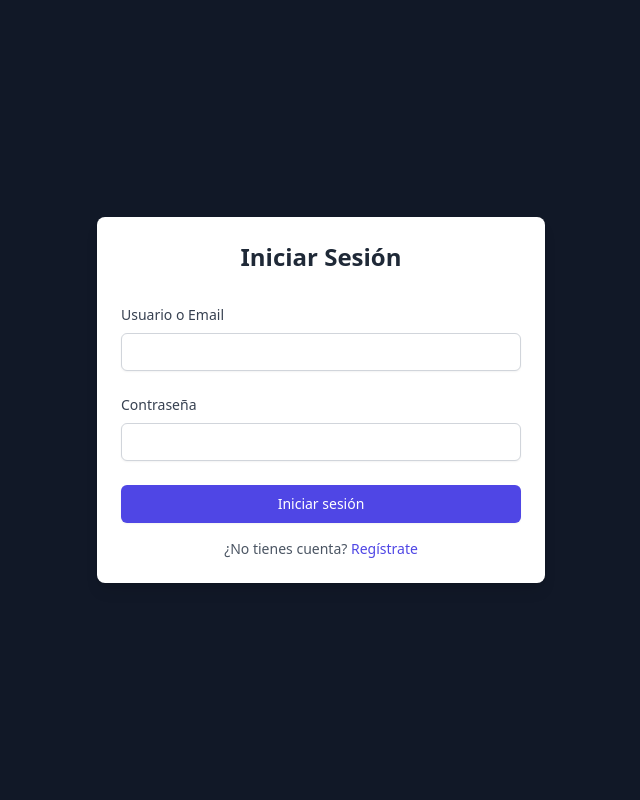
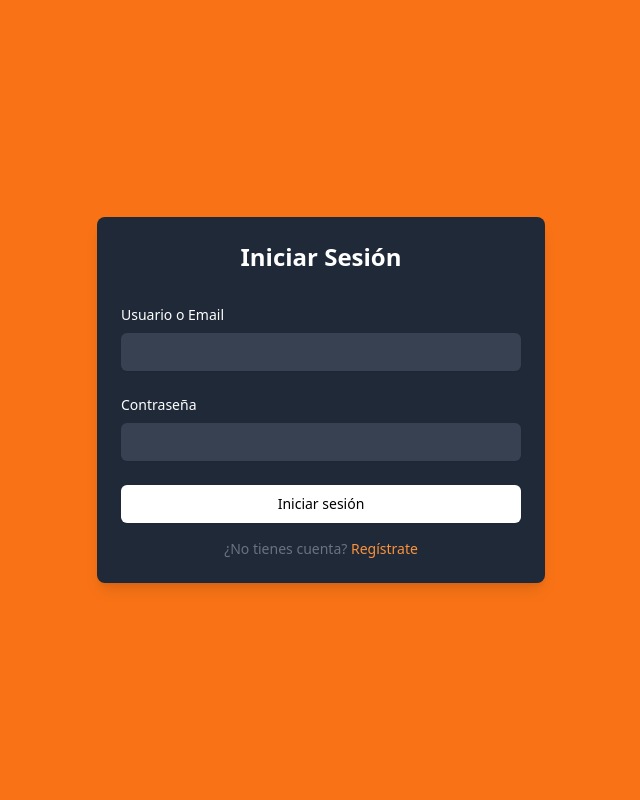
Before and after one commit to juan2005elpapu/webjanaypedidos, a Django app: page /accounts/login/ in a window 1280 px wide. Shown: the whole page, without its empty margins (319-959 px from the left). Run offline with Django 5.2, Linux system fonts and the light colour scheme; some libraries are stand-ins or nearby versions.

Commit message:
paginas de login y signup terminadas

```diff
--- a/project/accounts/templates/accounts/login.html
+++ b/project/accounts/templates/accounts/login.html
@@ -3,9 +3,9 @@
 
 {% block content %}
 <div class="flex items-center justify-center min-h-screen">
-    <div class="max-w-md w-full p-6 bg-white rounded-lg shadow-lg">
+    <div class="max-w-md w-full p-6 bg-gray-800 rounded-lg shadow-lg">
         <div class="flex justify-center mb-8">
-            <h1 class="text-2xl font-bold text-gray-800">Iniciar Sesión</h1>
+            <h1 class="text-2xl font-bold text-white">Iniciar Sesión</h1>
         </div>
 
         <form method="post" class="space-y-6">
@@ -13,7 +13,7 @@
 
             {% for field in form %}
                 <div class="space-y-2">
-                    <label for="{{ field.id_for_label }}" class="block text-sm font-medium text-gray-700">
+                    <label for="{{ field.id_for_label }}" class="block text-sm font-medium text-white">
                         {{ field.label }}
                     </label>
                     <div class="mt-1">
@@ -24,16 +24,16 @@
             {% endfor %}
 
             <div>
-                <button type="submit" class="w-full py-2 px-4 border border-transparent rounded-md shadow-sm text-sm font-medium text-white bg-indigo-600 hover:bg-indigo-700 focus:outline-none focus:ring-2 focus:ring-offset-2 focus:ring-indigo-500">
+                <button type="submit" class="btn-primary">
                     Iniciar sesión
                 </button>
             </div>
         </form>
 
         <div class="text-center mt-4">
-            <p class="text-sm text-gray-600">
+            <p class="text-sm text-gray-500">
                 ¿No tienes cuenta?
-                <a href="{% url 'signup' %}" class="font-medium text-indigo-600 hover:text-indigo-500">
+                <a href="{% url 'signup' %}" class="font-medium text-orange-400 hover:text-orange-600">
                     Regístrate
                 </a>
             </p>
--- a/project/templates/base.html
+++ b/project/templates/base.html
@@ -12,7 +12,7 @@
 
     {% block extra_css %}{% endblock %}
 </head>
-<body class="bg-gray-900 min-h-screen">
+<body class="bg-orange-500 min-h-screen">
     <main>
         {% block content %}{% endblock %}
     </main>
--- a/project/theme/static/css/dist/styles.css
+++ b/project/theme/static/css/dist/styles.css
@@ -789,7 +789,7 @@ select {
   border-width: 1px;
   border-color: transparent;
   --tw-bg-opacity: 1;
-  background-color: rgb(79 70 229 / var(--tw-bg-opacity, 1));
+  background-color: rgb(255 255 255 / var(--tw-bg-opacity, 1));
   padding-top: 0.5rem;
   padding-bottom: 0.5rem;
   padding-left: 1rem;
@@ -798,15 +798,20 @@ select {
   line-height: 1.25rem;
   font-weight: 500;
   --tw-text-opacity: 1;
-  color: rgb(255 255 255 / var(--tw-text-opacity, 1));
+  color: rgb(0 0 0 / var(--tw-text-opacity, 1));
   --tw-shadow: 0 1px 2px 0 rgb(0 0 0 / 0.05);
   --tw-shadow-colored: 0 1px 2px 0 var(--tw-shadow-color);
   box-shadow: var(--tw-ring-offset-shadow, 0 0 #0000), var(--tw-ring-shadow, 0 0 #0000), var(--tw-shadow);
+  transition-property: all;
+  transition-duration: 300ms;
+  transition-timing-function: cubic-bezier(0.4, 0, 0.2, 1);
 }
 
 .btn-primary:hover {
   --tw-bg-opacity: 1;
-  background-color: rgb(67 56 202 / var(--tw-bg-opacity, 1));
+  background-color: rgb(249 115 22 / var(--tw-bg-opacity, 1));
+  --tw-text-opacity: 1;
+  color: rgb(255 255 255 / var(--tw-text-opacity, 1));
 }
 
 .btn-primary:focus {
@@ -825,18 +830,31 @@ select {
   display: block;
   width: 100%;
   border-radius: 0.375rem;
-  --tw-border-opacity: 1;
-  border-color: rgb(209 213 219 / var(--tw-border-opacity, 1));
+  border-color: transparent;
+  --tw-bg-opacity: 1;
+  background-color: rgb(55 65 81 / var(--tw-bg-opacity, 1));
+  --tw-text-opacity: 1;
+  color: rgb(255 255 255 / var(--tw-text-opacity, 1));
   --tw-shadow: 0 1px 2px 0 rgb(0 0 0 / 0.05);
   --tw-shadow-colored: 0 1px 2px 0 var(--tw-shadow-color);
   box-shadow: var(--tw-ring-offset-shadow, 0 0 #0000), var(--tw-ring-shadow, 0 0 #0000), var(--tw-shadow);
+  transition-property: all;
+  transition-duration: 300ms;
+  transition-timing-function: cubic-bezier(0.4, 0, 0.2, 1);
+}
+
+.input-field:hover {
+  --tw-border-opacity: 1;
+  border-color: rgb(255 255 255 / var(--tw-border-opacity, 1));
+  --tw-ring-opacity: 1;
+  --tw-ring-color: rgb(255 255 255 / var(--tw-ring-opacity, 1));
 }
 
 .input-field:focus {
   --tw-border-opacity: 1;
-  border-color: rgb(99 102 241 / var(--tw-border-opacity, 1));
+  border-color: rgb(249 115 22 / var(--tw-border-opacity, 1));
   --tw-ring-opacity: 1;
-  --tw-ring-color: rgb(99 102 241 / var(--tw-ring-opacity, 1));
+  --tw-ring-color: rgb(249 115 22 / var(--tw-ring-opacity, 1));
 }
 
 @media (min-width: 640px) {
@@ -847,6 +865,13 @@ select {
 }
 
 /* Define tus componentes personalizados aquí */
+
+/* Estilos para el icono de mostrar contraseña */
+
+input[type="password"]::-ms-reveal,
+input[type="password"]::-ms-clear {
+  filter: invert(100%) brightness(100%);
+}
 
 .static {
   position: static;
@@ -934,9 +959,9 @@ select {
   background-color: rgb(249 250 251 / var(--tw-bg-opacity, 1));
 }
 
-.bg-gray-900 {
+.bg-gray-800 {
   --tw-bg-opacity: 1;
-  background-color: rgb(17 24 39 / var(--tw-bg-opacity, 1));
+  background-color: rgb(31 41 55 / var(--tw-bg-opacity, 1));
 }
 
 .bg-indigo-600 {
@@ -944,9 +969,9 @@ select {
   background-color: rgb(79 70 229 / var(--tw-bg-opacity, 1));
 }
 
-.bg-white {
+.bg-orange-500 {
   --tw-bg-opacity: 1;
-  background-color: rgb(255 255 255 / var(--tw-bg-opacity, 1));
+  background-color: rgb(249 115 22 / var(--tw-bg-opacity, 1));
 }
 
 .p-6 {
@@ -1012,29 +1037,14 @@ select {
   color: rgb(107 114 128 / var(--tw-text-opacity, 1));
 }
 
-.text-gray-600 {
-  --tw-text-opacity: 1;
-  color: rgb(75 85 99 / var(--tw-text-opacity, 1));
-}
-
-.text-gray-700 {
-  --tw-text-opacity: 1;
-  color: rgb(55 65 81 / var(--tw-text-opacity, 1));
-}
-
-.text-gray-800 {
-  --tw-text-opacity: 1;
-  color: rgb(31 41 55 / var(--tw-text-opacity, 1));
-}
-
-.text-indigo-600 {
-  --tw-text-opacity: 1;
-  color: rgb(79 70 229 / var(--tw-text-opacity, 1));
-}
-
 .text-orange-400 {
   --tw-text-opacity: 1;
   color: rgb(251 146 60 / var(--tw-text-opacity, 1));
+}
+
+.text-orange-500 {
+  --tw-text-opacity: 1;
+  color: rgb(249 115 22 / var(--tw-text-opacity, 1));
 }
 
 .text-white {
@@ -1063,11 +1073,6 @@ select {
   background-color: rgb(67 56 202 / var(--tw-bg-opacity, 1));
 }
 
-.hover\:text-indigo-500:hover {
-  --tw-text-opacity: 1;
-  color: rgb(99 102 241 / var(--tw-text-opacity, 1));
-}
-
 .hover\:text-orange-600:hover {
   --tw-text-opacity: 1;
   color: rgb(234 88 12 / var(--tw-text-opacity, 1));
```
Also changed, not shown: project/accounts/templates/accounts/signup.html (+4 -4 lines), project/theme/static_src/src/styles.css (+7 -2 lines).
